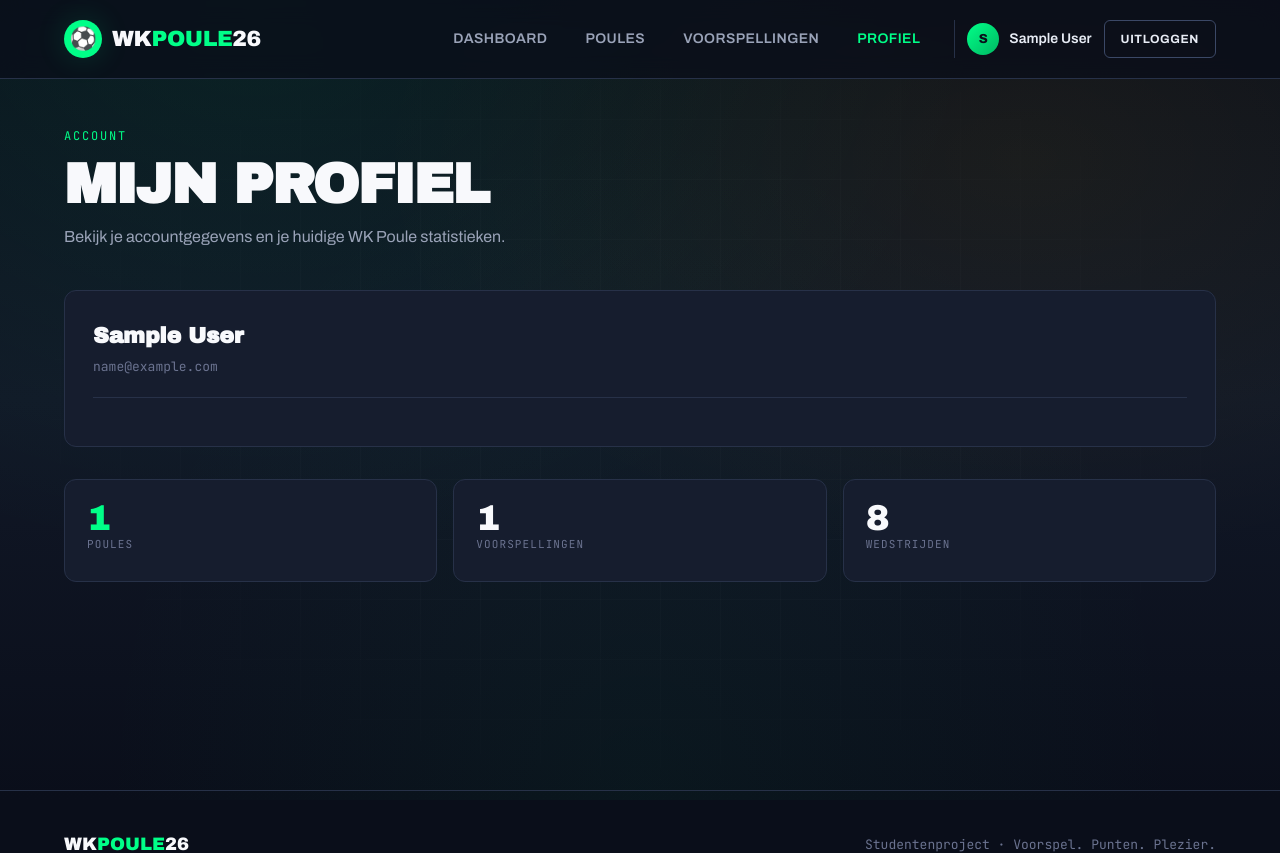
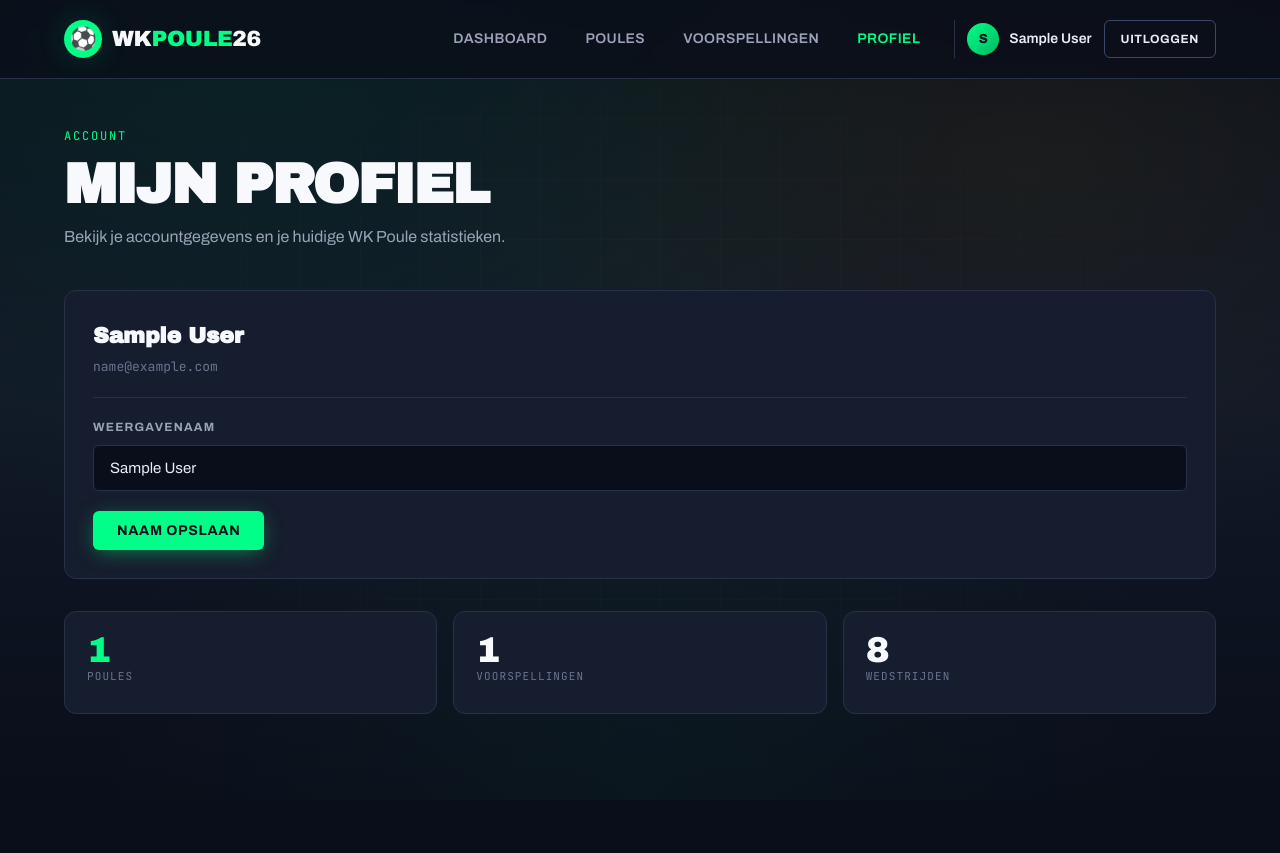
Before and after one commit to EepyJacks/WK2026coding, a PHP site: page /profile.php in a window 1280 px wide. Shown: the top 853 px of the page. Run offline with PHP 8.4, Linux system fonts and the light colour scheme; the visitor is signed in with stand-in values (Sample User, id 1); data comes from the database, SQL or seed files in the repository; tables that the repository leaves empty hold one stand-in row (values such as "Sample post").

Commit message:
Naam wijzegen op profielpagina

```diff
--- a/profile.php
+++ b/profile.php
@@ -4,6 +4,30 @@ require_once __DIR__ . '/includes/db.php';
 
 requireLogin();
 $user = currentUser();
+
+$errors = [];
+$success = '';
+$nameInput = $user['name'];
+
+if ($_SERVER['REQUEST_METHOD'] === 'POST' && ($_POST['action'] ?? '') === 'update_name') {
+    $nameInput = trim((string)($_POST['name'] ?? ''));
+    $nameLength = function_exists('mb_strlen') ? mb_strlen($nameInput) : strlen($nameInput);
+
+    if ($nameLength < 2) {
+        $errors[] = 'Naam moet minimaal 2 tekens lang zijn.';
+    } else {
+        try {
+            $stmt = $pdo->prepare("UPDATE users SET name = ? WHERE id = ?");
+            $stmt->execute([$nameInput, $user['id']]);
+
+            $_SESSION['user_name'] = $nameInput;
+            $user['name'] = $nameInput;
+            $success = 'Je naam is succesvol bijgewerkt.';
+        } catch (PDOException $e) {
+            $errors[] = 'Naam opslaan is mislukt. Probeer het opnieuw.';
+        }
+    }
+}
 
 $stats = [
     'pools' => 0,
@@ -42,6 +66,18 @@ include __DIR__ . '/includes/header.php';
         </div>
     </div>
 
+    <?php foreach ($errors as $error): ?>
+        <div class="alert alert-error">
+            ⚠ <?= htmlspecialchars($error) ?>
+        </div>
+    <?php endforeach; ?>
+
+    <?php if ($success): ?>
+        <div class="alert alert-success">
+            ✓ <?= htmlspecialchars($success) ?>
+        </div>
+    <?php endif; ?>
+
     <section class="card mb-4">
         <div class="card-header">
             <div>
@@ -49,6 +85,22 @@ include __DIR__ . '/includes/header.php';
                 <p class="card-subtitle"><?= htmlspecialchars($user['email']) ?></p>
             </div>
         </div>
+
+        <form method="POST" action="profile.php">
+            <input type="hidden" name="action" value="update_name">
+            <div class="form-group">
+                <label for="name" class="form-label">Weergavenaam</label>
+                <input
+                    id="name"
+                    name="name"
+                    type="text"
+                    class="form-input"
+                    minlength="2"
+                    required
+                    value="<?= htmlspecialchars($nameInput) ?>">
+            </div>
+            <button type="submit" class="btn btn-primary">Naam opslaan</button>
+        </form>
     </section>
 
     <div class="stat-row">
```
